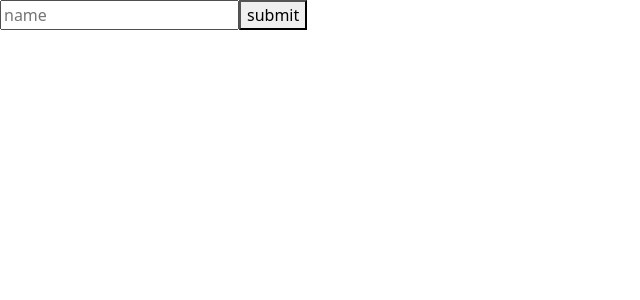
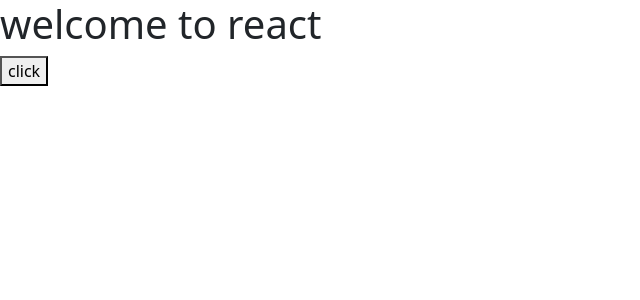
Before and after one commit to sovon-halder/learn-react, a React (Vite) app: page / in a window 1280 px wide. Shown: the top 300 px of the page, without its empty margins (0-640 px from the left). Built offline with nearby package versions, Linux system fonts and the light colour scheme.

Commit message:
on click

```diff
--- a/src/App.jsx
+++ b/src/App.jsx
@@ -1,20 +1,21 @@
 
+import { useRef } from 'react';
 import Hero from './component/Hero';
 const App=()=>{
 
-const postFrom=(event)=>{
-event.preventDefault();
-alert("form submitted");
-}
+const uss=useRef();
 
+ const ready=()=>{
+  uss.current.innerText="hello";
+ }
 
   return (
 
     <div>
-      <form onSubmit={postFrom}>
-        <input type="text" placeholder='name' />
-        <button type="submit">submit</button>
-      </form>
+      <h1 ref={uss}>welcome to react</h1>
+      <button onClick={ready}>click</button>
+
+
     </div>
 
   );
```
